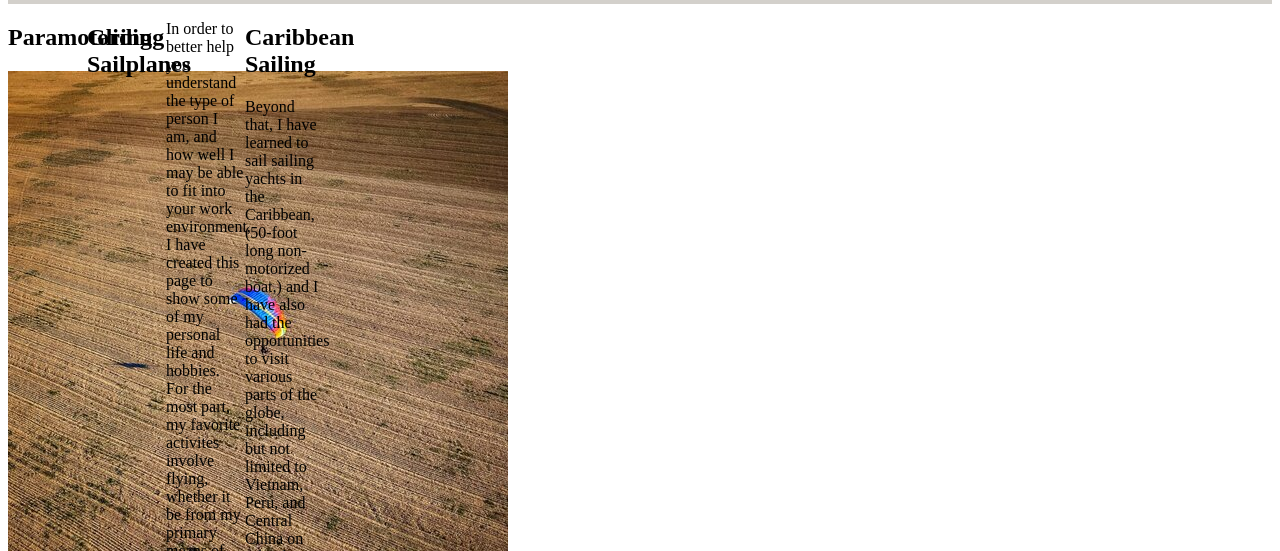
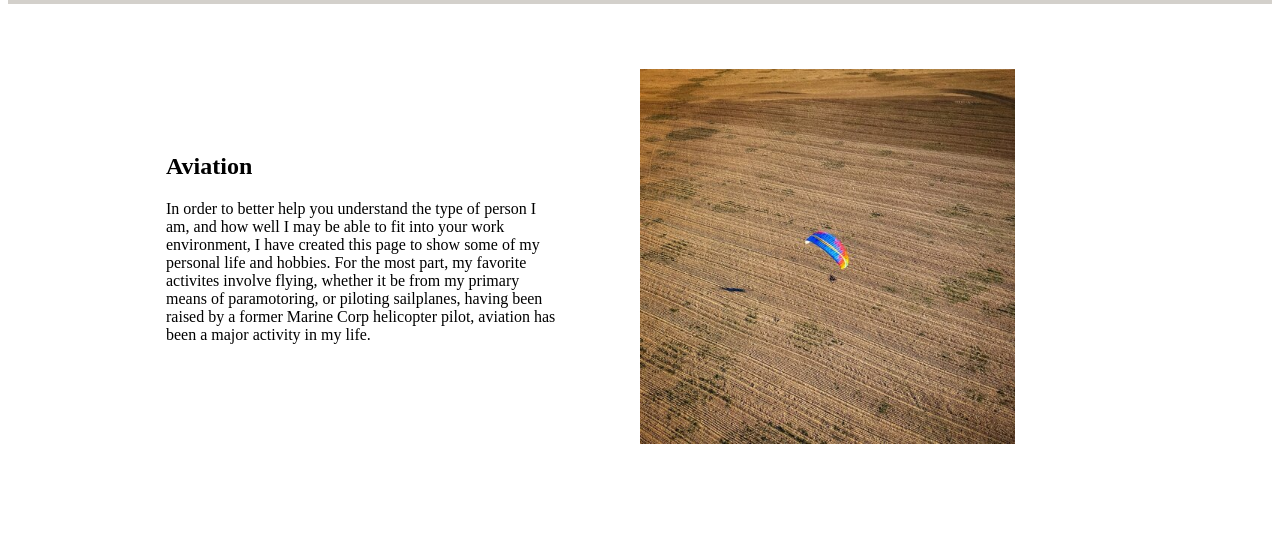
Before and after one commit to jtayloriii/wdd130web, a plain HTML site: page personal_website/personal.html in a window 1280 px wide. Shown: the part 210-761 px from the top of the page. Drawn offline with Linux system fonts and the light colour scheme.

Commit message:
almost final

```diff
--- a/personal_website/personal.html
+++ b/personal_website/personal.html
@@ -33,20 +33,25 @@
             </header>
             </div>
             <main class="home-grid">
-                <section class="education">
-                    <h2>Paramotoring</h2>
+                <section class="paramotoring">
                     <img class="paramotor" src="images/paramotoring.jpg" alt="para">
                 </section>
-                <section class="gliding">
+                <!-- <section class="gliding">
                     <h2>Gliding Sailplanes</h2>
-                </section>
+                </section> -->
+                <section class="intro">
+                    <h2>Aviation</h2>
                     <p>
                         In order to better help you understand the type of person I am, and how well I may be able to fit
                         into your work environment, I have created this page to show some of my personal life and hobbies.
                         For the most part, my favorite activites involve flying, whether it be from my primary means of paramotoring,
                         or piloting sailplanes, having been raised by a former Marine Corp helicopter pilot, aviation has been a major
-                    passtime of mine.
+                        activity in my life.
                     </p>
+                </section>
+                <section class="sail_carib">
+                    <img class="sail" src="images/sailing.jpg" alt="sail_away">
+                </section>
                 <section class="sailing">
                     <h2>Caribbean Sailing</h2>
                     <p>
--- a/personal_website/styles/site-plan.css
+++ b/personal_website/styles/site-plan.css
@@ -5,10 +5,10 @@ Fonts are separated by a | */
 
 :root {
   /* change the values below to your colors from your palette */
-  --primary-color: #2189BD  ;
-  --secondary-color: #EED075 ;
+  --primary-color: #FFFFFF  ;
+  --secondary-color: #D3D0CB /*  */;
   --accent1-color: #1b3b6f;
-  --accent2-color: #F7F3D4;
+  --accent2-color: #3a486d;
   /* https://coolors.co/21295c-1b3b6f-065a82-1c7293-9eb3c2 */
 
   /* change the values below to your chosen font(s) */
@@ -16,15 +16,15 @@ Fonts are separated by a | */
   --paragraph-font: "Source Sans Pro";
 
   /* these colors below should be chosen from among your palette colors above */
-  --headline-color-on-white: #2189BD;  /* headlines on a white background */
-  --headline-color-on-color: #F7F3D4; /* headlines on a colored background */
-  --paragraph-color-on-white: #2189BD; /* paragraph text on a white background */
-  --paragraph-color-on-color: #F7F3D4; /* paragraph text on a colored background */
-  --paragraph-background-color: #2189BD  ;
-  --nav-link-color: #2189BD;
-  --nav-background-color: #EED075;
-  --nav-hover-link-color: #F7F3D4;
-  --nav-hover-background-color: #2189BD;
+  --headline-color-on-white: #FFFFFF;  /* headlines on a white background */
+  --headline-color-on-color: #3a486d; /* headlines on a colored background */
+  --paragraph-color-on-white: #FFFFFF; /* paragraph text on a white background */
+  --paragraph-color-on-color: #3a486d; /* paragraph text on a colored background */
+  --paragraph-background-color: #FFFFFF  ;
+  --nav-link-color: #1b3b6f;
+  --nav-background-color: #D3D0CB /*  */ ;
+  --nav-hover-link-color: #3a486d;
+  --nav-hover-background-color: #1b3b6f;
 }
 
 
@@ -83,20 +83,20 @@ p {
 }
 
 .primary {
-  background-color: #2189BD;
+  background-color: #FFFFFF;
 }
 .secondary {
-  background-color: #EED075;
+  background-color: #D3D0CB /*  */ ;
 }
 .accent1 {
   background-color: #253031;
 }
 .accent2{
-  background-color: #F7F3D4;
+  background-color: #3a486d;
 }
 
 p.colored {
-  background-color: #F7F3D4;
+  background-color: #3a486d;
   color: var(--paragraph-color-on-color);
 }
 
--- a/personal_website/styles/style.css
+++ b/personal_website/styles/style.css
@@ -2,7 +2,7 @@
 .navbar {
     overflow: hidden;
     background-color: #D3D0CB;
-    font-family: "Source Sans Pro";
+    font-family: "Work Sans";
     margin-top: 65px;
     margin-left: 60px;
   }
@@ -85,7 +85,7 @@
 }
 header {
     background-color: #D3D0CB;
-    font-family: "Source Sans Pro";
+    font-family: "Work Sans";
     font-size: 25px;
     display: grid;
     grid-template-columns: 220px auto;
@@ -130,6 +130,7 @@ nav a {
 .edu_msg {
   grid-column: 4 / 8;
   grid-row: 3 / 6;
+  font-family: "Source Sans Pro";
 }
 .hydro {
   grid-column: 8 / 15;
@@ -138,6 +139,7 @@ nav a {
 .work1_msg {
   grid-column: 2 / 7;
   grid-row: 12 / 16;
+  font-family: "Source Sans Pro";
 }
 .kiribati_pic {
   grid-column: 2 / 7;
@@ -146,6 +148,7 @@ nav a {
 .work2_msg {
   grid-column: 12 / 16;
   grid-row: 21 / 25;
+  font-family: "Source Sans Pro";
 }
 footer {
     background-color: #D3D0CB;
@@ -157,3 +160,30 @@ footer {
     color: #1b3b6f;
     font-size: 18px;
 }
+
+
+
+.paramotoring{
+  grid-column: 9 / 14;
+  grid-row: 3 / 11;
+}
+.paramotor {
+  max-width: 375px;
+}
+.intro {
+  grid-column: 3 / 8;
+  grid-row: 5 / 11;
+  font-family: "Source Sans Pro";
+}
+.sail_carib {
+  grid-column: 2 / 7;
+  grid-row: 18 / 20;
+}
+.sail {
+  max-width: 500px;
+}
+.sailing {
+  grid-column: 10 / 14;
+  grid-row: 19 / 21;
+  font-family: "Source Sans Pro";
+}
```
Also changed, not shown: personal_website/index.html (+14 -3 lines), personal_website/site-plan.html (+3 -3 lines), personal_website/work.html (+4 -4 lines), personal_website/images/sailing.jpg (added). Lines whose indentation alone changed are shown as unchanged.
